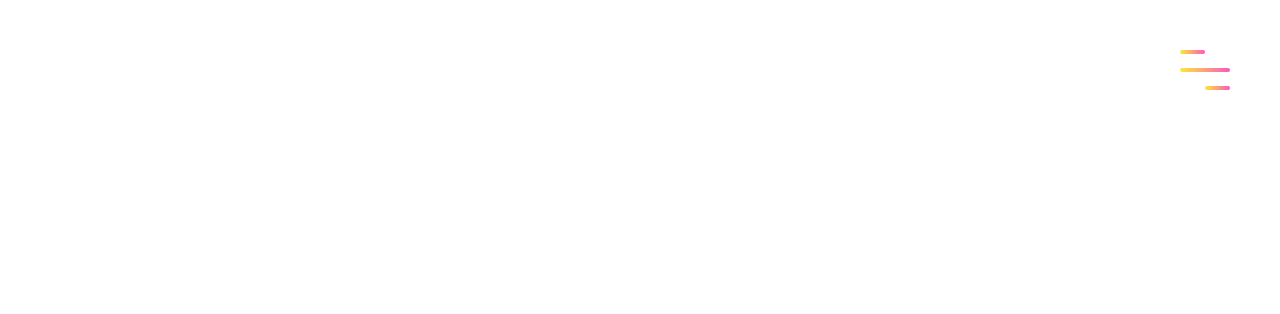
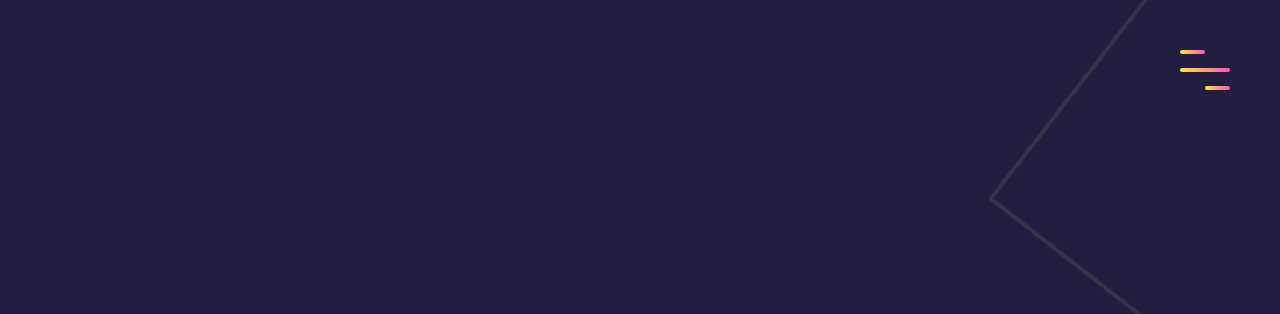
Before and after one commit to vinishChoudhary97/myprofile.github.io, a plain HTML site: page index.html in a window 1280 px wide. Shown: the top 314 px of the page. Drawn offline with nearby package versions, Linux system fonts and the light colour scheme; files whose address does not match are found by name.

Commit message:
Update main.css
Change in. Image path

```diff
--- a/main.css
+++ b/main.css
@@ -12,7 +12,7 @@ html{
 body{
     width: 100%;
     height: 100%;
-    background: url("/Profile\ Page/images/sitebg.jpg") no-repeat center fixed;
+    background: url("images/sitebg.jpg") no-repeat center fixed;
     background-size: cover;
 
 }
```
